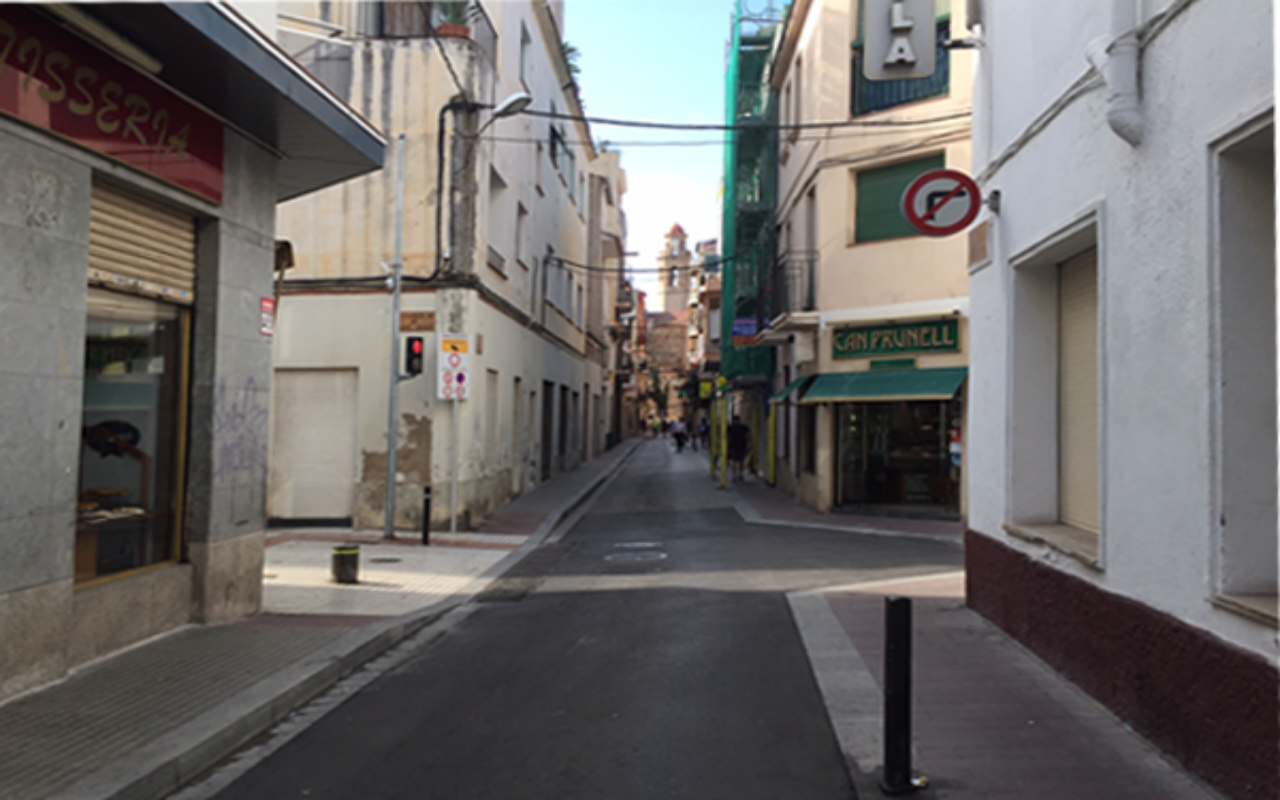
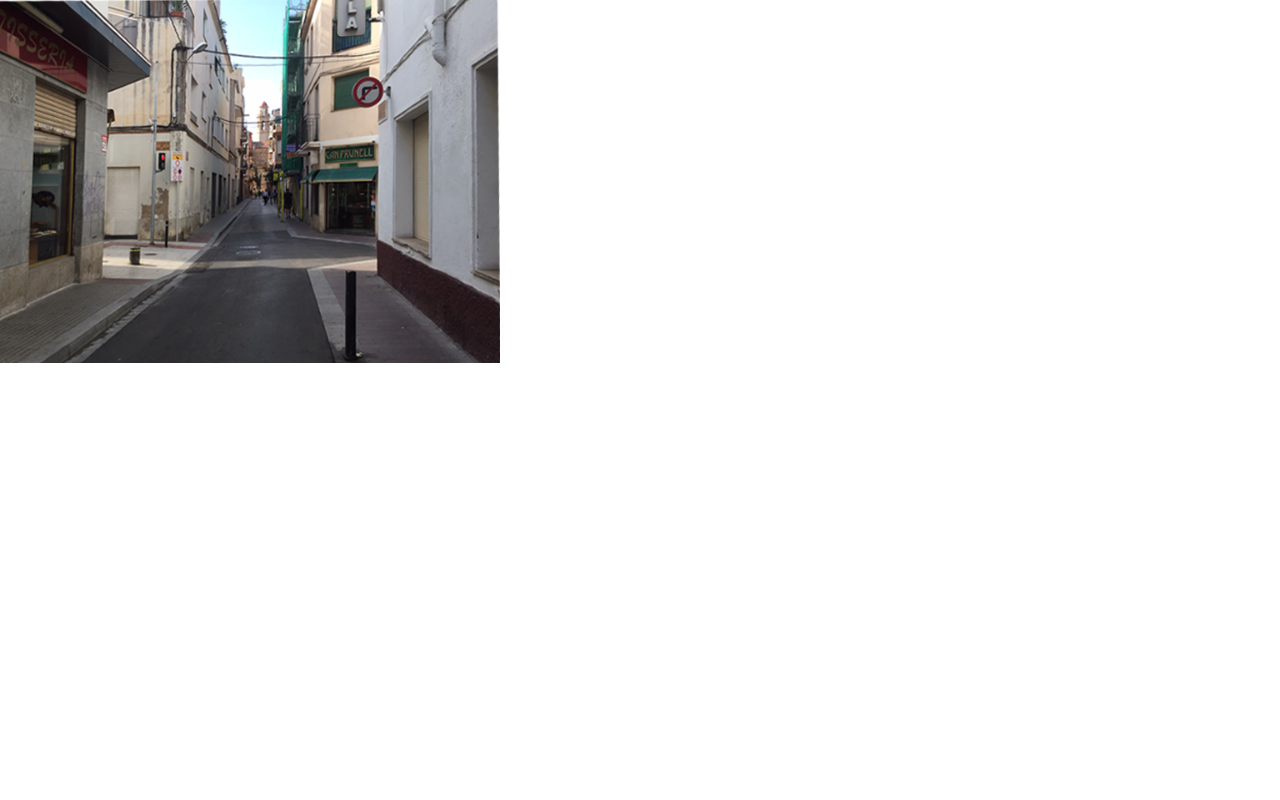
Before and after one commit to vicens-aniol/Socials, a plain HTML site: page index.html in a window 1280 px wide. Drawn offline with Linux system fonts and the light colour scheme.

Commit message:
Update styles.css

```diff
--- a/styles.css
+++ b/styles.css
@@ -12,8 +12,8 @@ img {
   position: absolute;
   top:0;
   left:0;
-  width:100%;
-  height:100%;
+  width:500px;
+  height:auto;
 }
 
 #abans {
```
